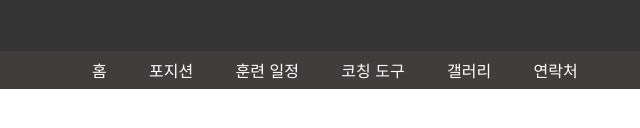
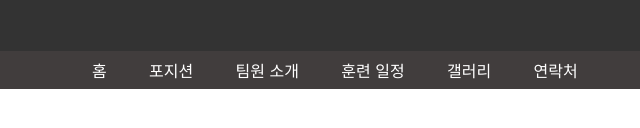
Before and after one commit to apple-melon/FriendFC, a plain HTML site: page index.html in a window 1280 px wide. Shown: the part 294-422 px from the top of the page, 286-926 px from the left. Drawn offline with Linux system fonts and the light colour scheme.

Commit message:
Update index.html

```diff
--- a/index.html
+++ b/index.html
@@ -17,8 +17,8 @@
     <nav>
         <a href="https://apple-melon.github.io/FriendFC/">홈</a>
         <a href="about.html">포지션</a>
+        <a href="">팀원 소개</a>
         <a href="">훈련 일정</a>
-        <a href="">코칭 도구</a>
         <a href="">갤러리</a>
         <a href="">연락처</a>
     </nav>
```
